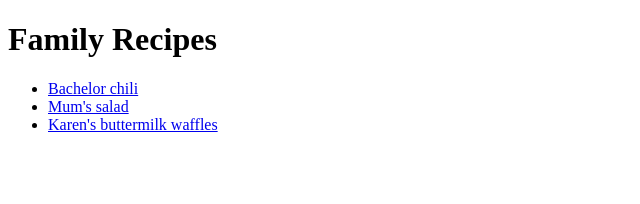
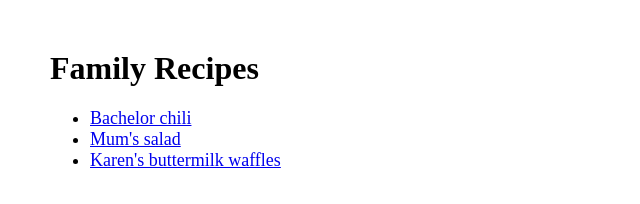
Before and after one commit to jamiepalatnik/odin-recipes, a plain HTML site: page index.html in a window 1280 px wide. Shown: the whole page, without its empty margins (0-640 px from the left). Drawn offline with Linux system fonts and the light colour scheme.

Commit message:
Add stylesheet

```diff
--- a/index.html
+++ b/index.html
@@ -3,11 +3,12 @@
 <head>
     <meta charset="UTF-8">
     <meta name="viewport" content="width=device-width, initial-scale=1.0">
+    <link rel="stylesheet" href="styles.css">
     <title>Family Recipes</title>
 </head>
 <body>
     <h1>Family Recipes</h1>
-    <ul>
+    <ul class="menu">
         <li><a href="recipes/chili.html">Bachelor chili</a></li>
         <li><a href="recipes/salad.html">Mum's salad</a></li>
         <li><a href="recipes/waffles.html">Karen's buttermilk waffles</a></li>
--- /dev/null
+++ b/styles.css
@@ -0,0 +1,7 @@
+body {
+    margin: 50px;
+}
+
+.menu {
+    font-size: 18px;
+}
```
Also changed, not shown: 1 other file.
